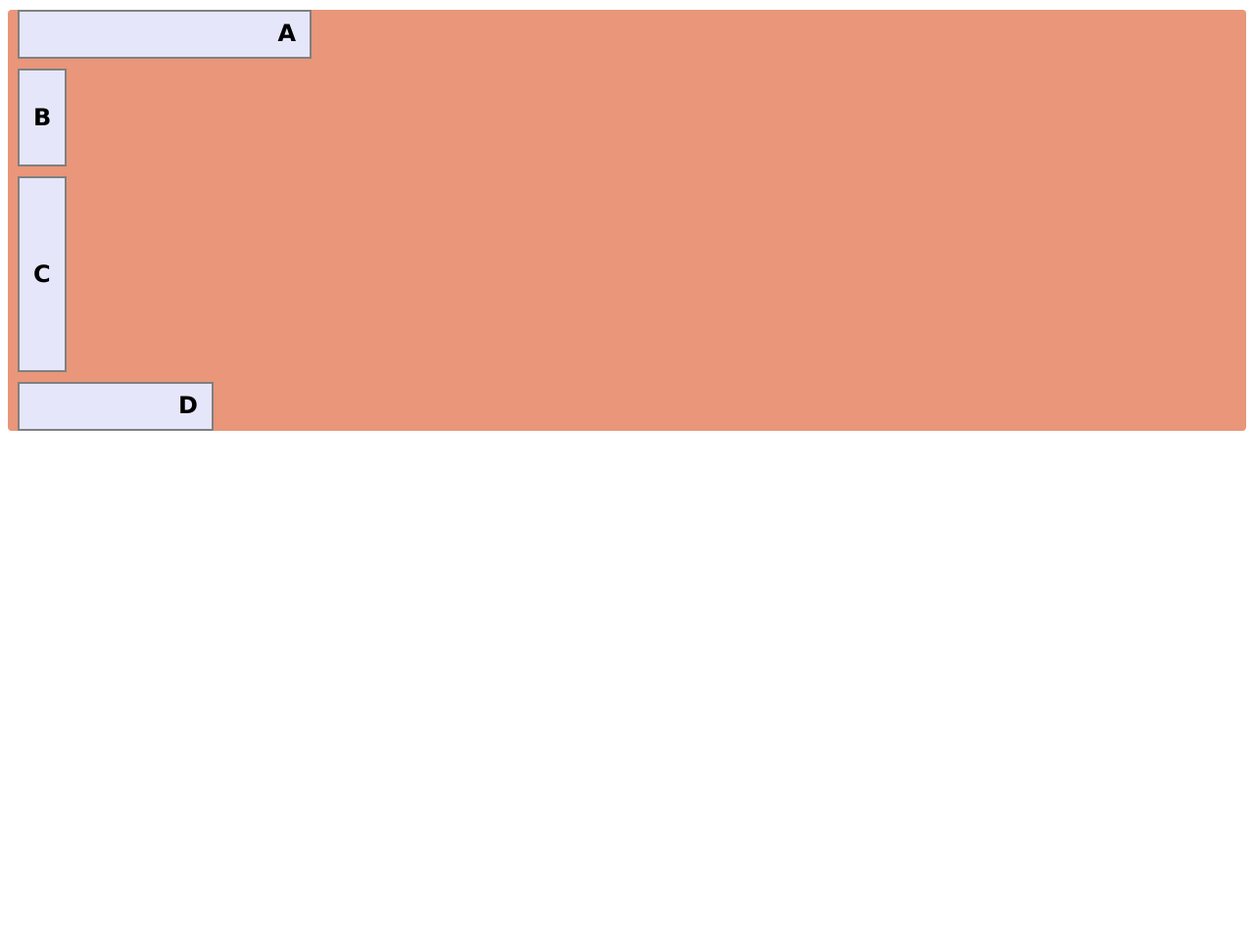
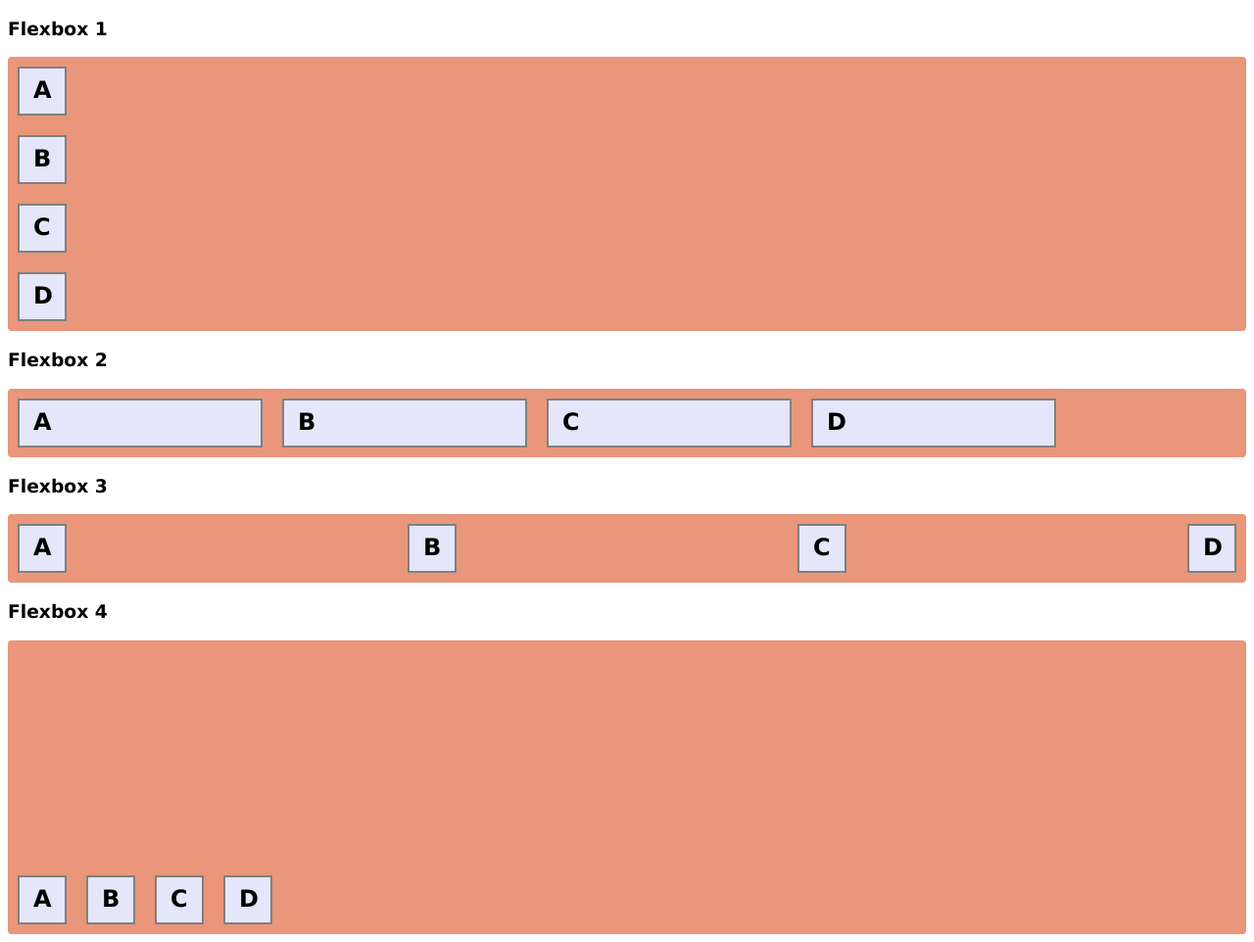
Before and after one commit to JGGithub16/TimelessGraphics, a plain HTML site: page assignments/Assignment11/Assignment11.html in a window 1280 px wide. Shown: the whole page at 98% size. Before the commit the page ends 800 px from the top, so only its background shows below. Drawn offline with Linux system fonts and the light colour scheme.

Commit message:
AS11 Fixed

```diff
--- a/assignments/Assignment11/Assignment11.html
+++ b/assignments/Assignment11/Assignment11.html
@@ -6,6 +6,11 @@
 <style>
 body {
 font-family:verdana;
+}
+.flexContainer {
+background-color: darksalmon;
+border-radius: 4px;
+display: flex;
 }
 
  h2:not(:first-child) {
@@ -23,48 +28,60 @@ padding: 8px 14px;
 width: 50px;
 }
 
- .flexcon1 {
-text-align:center;
-width:300px;
-display: flex;
-flex-direction: row;
-justify-content:flex-end;
+.container1 {
+  flex-direction: column;
 }
 
- .flexcon2 {
-height: 100px;
-display: flex;
-align-items: center;
-flex-wrap:nowrap;
+.container2 {
+  flex-direction: row;
+  flex-wrap: wrap;
 }
 
- .flexcon3 {
-height: 200px;
-display: flex;
-justify-content: center;
-flex-direction: column;
+.container2 .flexChild {
+  width:250px;
 }
 
-.flexcon4 {
-  width:200px;
-  display: flex;
-  flex-wrap: wrap;
-  justify-content:flex-end;
+.container3 {
+  flex-direction: row;
+  justify-content: space-between;
 }
 
- .flexContainer {
-background-color: darksalmon;
-border-radius: 4px;
+.container4 {
+  flex-direction: row;
+  height:300px;
+  align-items: flex-end;
 }
+
 </style>
 </head>
 <body>
-
- <div class="flexContainer">
-<div class="flexChild flexcon1">A</div>
-<div class="flexChild flexcon2">B</div>
-<div class="flexChild flexcon3">C</div>
-<div class="flexChild flexcon4">D</div>
+  <h3>Flexbox 1 </h3>
+  <div class="flexContainer container1">
+ <div class="flexChild">A</div>
+ <div class="flexChild">B</div>
+ <div class="flexChild">C</div>
+ <div class="flexChild">D</div>
 </div>
+<h3>Flexbox 2 </h3>
+ <div class="flexContainer container2">
+ <div class="flexChild">A</div>
+ <div class="flexChild">B</div>
+ <div class="flexChild">C</div>
+ <div class="flexChild">D</div>
+</div>
+<h3>Flexbox 3</h3>
+ <div class="flexContainer container3">
+ <div class="flexChild">A</div>
+ <div class="flexChild">B</div>
+ <div class="flexChild">C</div>
+ <div class="flexChild">D</div>
+</div>
+<h3>Flexbox 4</h3>
+<div class="flexContainer container4">
+ <div class="flexChild">A</div>
+ <div class="flexChild">B</div>
+ <div class="flexChild">C</div>
+ <div class="flexChild">D</div>
+ </div>
 </body>
 </html>
```
Also changed, not shown: assignments/Assignment14/Assignment14.html (+24 -7 lines), assignments/Assignment14/css/master.css (+9 -0 lines), assignments/georgerrmartin/index.html (added, +11 -0 lines), assignments/georgerrmartin/css/master.css (added).
